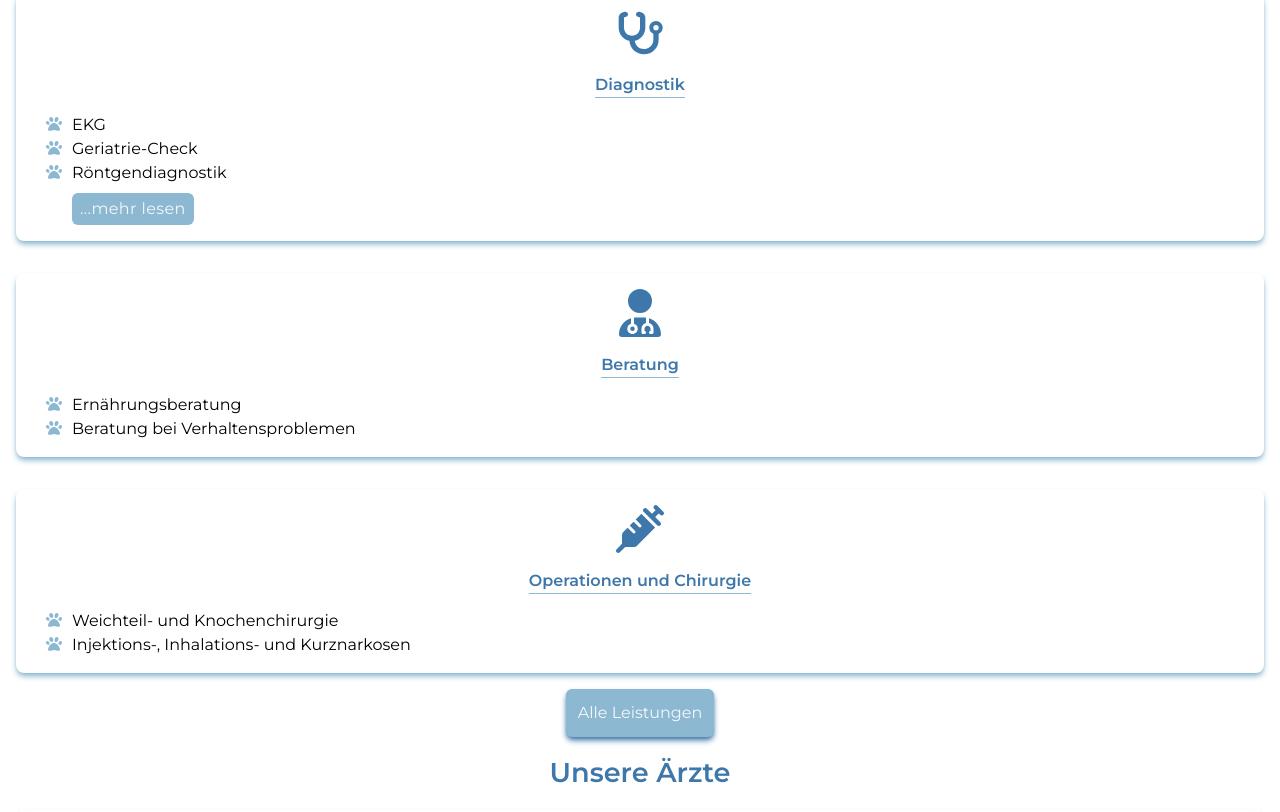
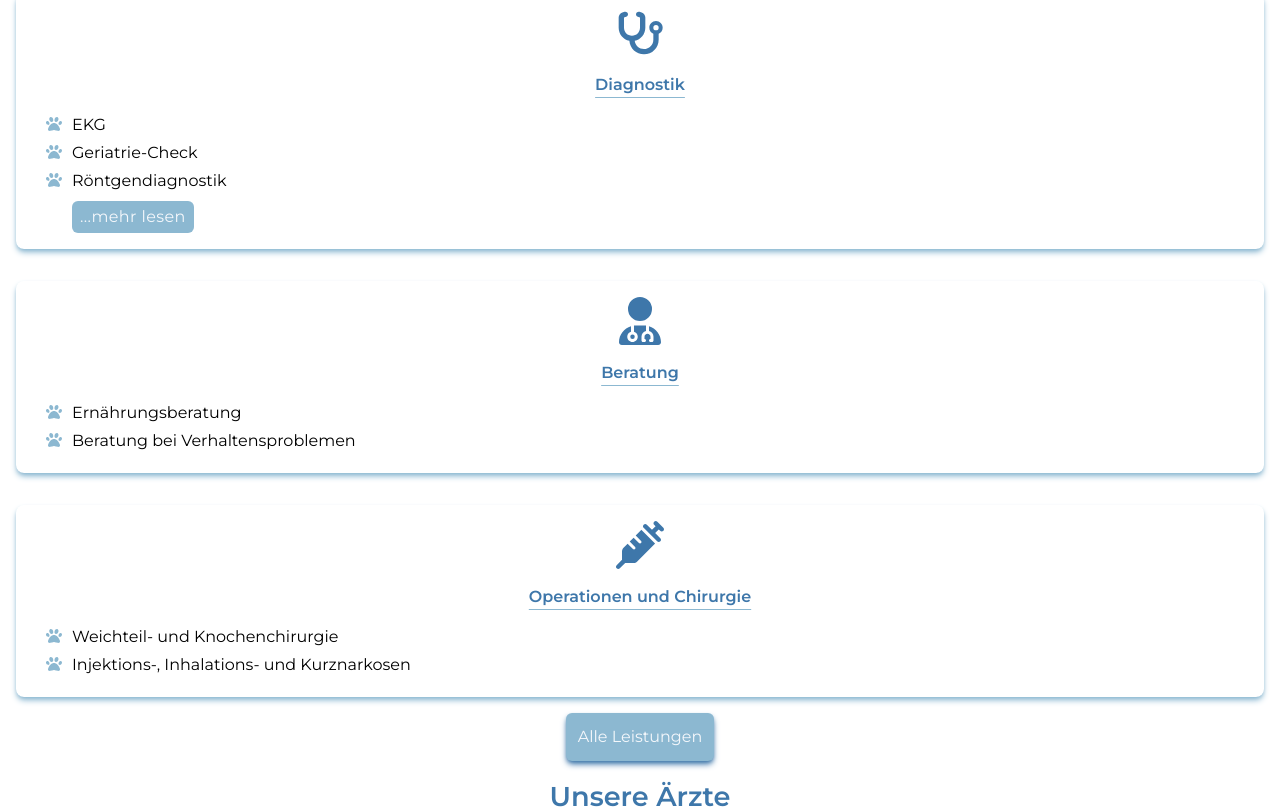
Before and after one commit to room-twenty/tierarztpraxis-volker-gerlitzki, a Next.js app in the folder vet-clinic/: page / in a window 1280 px wide. Shown: the part 927-1739 px from the top of the page. Built offline with nearby package versions, Linux system fonts and the light colour scheme.

Commit message:
chore: Update ReadMore component animation and add margin-bottom

```diff
--- a/vet-clinic/components/ReadMore/ReadMore.tsx
+++ b/vet-clinic/components/ReadMore/ReadMore.tsx
@@ -29,10 +29,11 @@ const ReadMore = ({
               : motion.div;
           return (
             <MotionComponent
+              className="mb-1"
               key={index}
-              initial={{ opacity: 0, height: 0 }}
-              animate={{ opacity: 1, height: 'auto' }}
-              exit={{ opacity: 0, height: 0 }}
+              initial={{ opacity: 0, height: 0, right: -250 }}
+              animate={{ opacity: 1, height: 'auto', right: 0 }}
+              exit={{ opacity: 0, height: 0, right: -250 }}
               transition={{ duration: 0.5 }}>
               {child}
             </MotionComponent>
```
